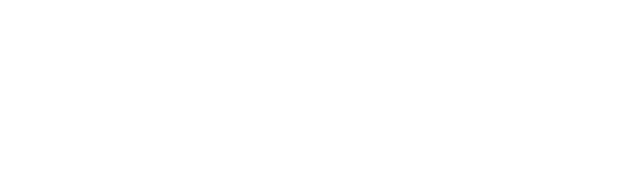
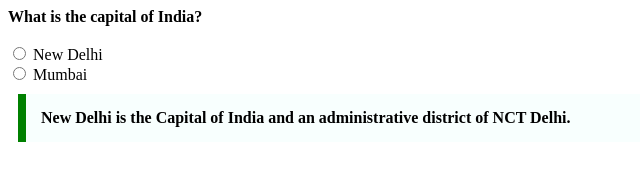
Before and after one commit to acciojob/trivia-komalmeena6516, a website: page main.html in a window 1280 px wide. Shown: the whole page, without its empty margins (0-640 px from the left). Drawn offline with Linux system fonts and the light colour scheme.

Commit message:
created a submission

```diff
--- a/main.html
+++ b/main.html
@@ -8,6 +8,14 @@
 
 <body>
 	<!-- the entire body must be written by student -->
+     <label class="head"for="capital">What is the capital of India?</label><br> <br>
+	 <input  type="radio"  id="opt1" name="capital" value="New Delhi">
+	<label for="opt1" > New Delhi </label>  <br>
+
+	 <input  type="radio"  id="opt2" name="capital" value="Mumbai">
+	<label for="opt2" >Mumbai </label>
+	<br>
+	<blockquote cite="https://en.wikipedia.org/wiki/New_Delhi">New Delhi is the Capital of India and an administrative district of NCT Delhi.</blockquote>
     <script type="text/javascript" src="./script.js">
 </script>
 
--- a/styles.css
+++ b/styles.css
@@ -1,2 +1,15 @@
 
 /* Your CSS Code here. */
+.head{
+	font-weight:bold;
+}
+blockquote{
+	max-width:600px;
+	margin:10px;
+	padding:15px;
+	border-left: 8px solid green;
+    background-color: #f8fffe;
+	font-weight: bold;
+
+
+}
```
